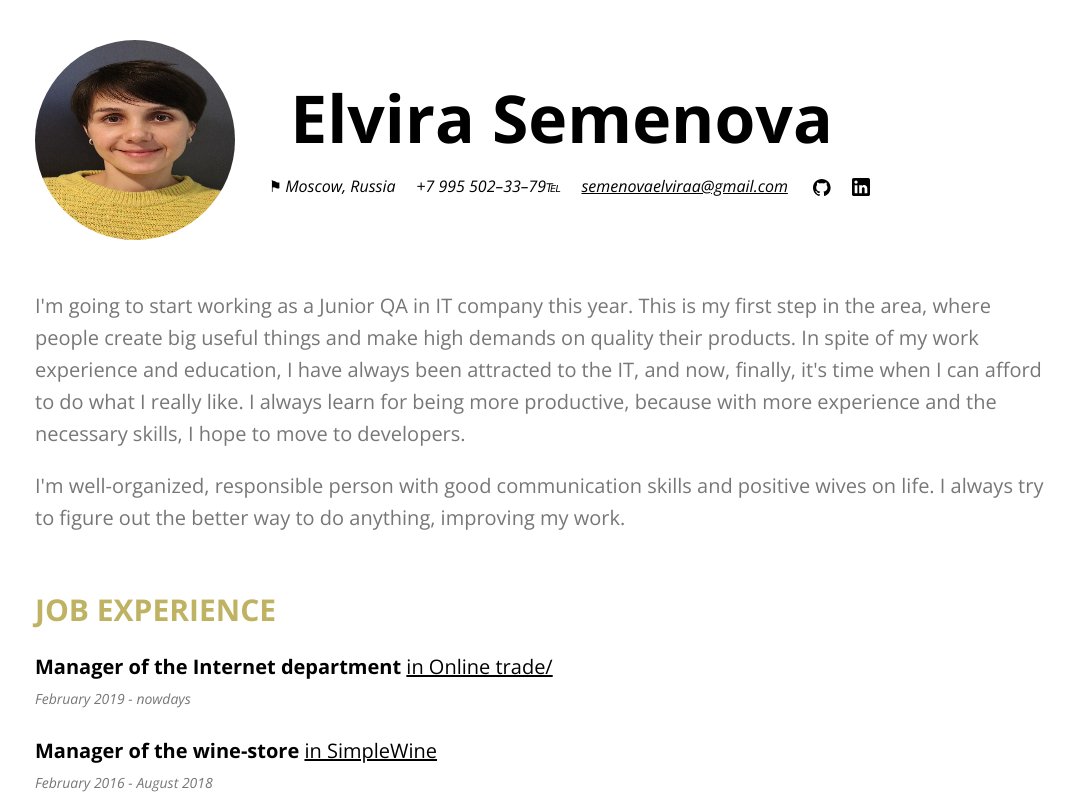
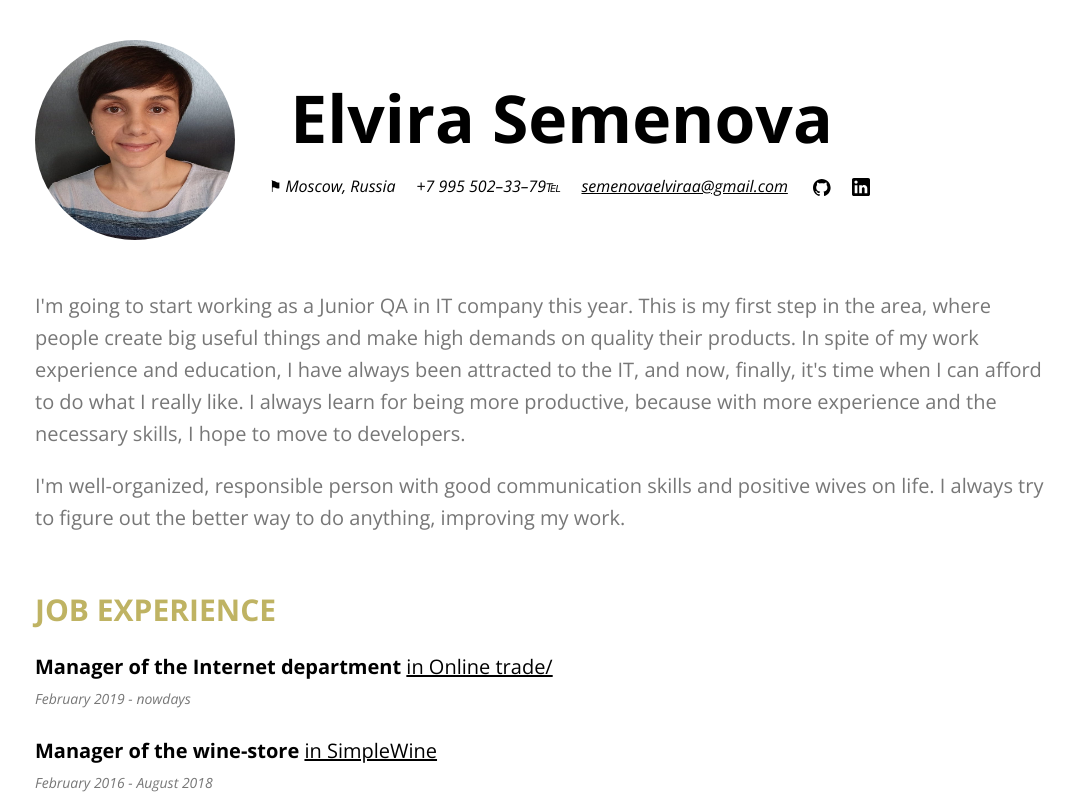
Before and after one commit to ElviraQA/rsschool-cv, a plain HTML site: page index.html in a window 1280 px wide. Shown: the top 802 px of the page, without its empty margins (93-1167 px from the left). Drawn offline with nearby package versions, Linux system fonts and the light colour scheme.

Commit message:
fix: photo

```diff
--- a/index.html
+++ b/index.html
@@ -158,7 +158,7 @@ body {
 <body>
 <div class="content">
     <header>
-        <img class="photo" src="Elvira-Semenova.png" alt="Photo of Elvira Semenova">
+        <img class="photo" src="Elvira-Semenova.jpg" alt="Photo of Elvira Semenova">
 
         <div class="title">
             <h1>Elvira Semenova</h1>
```
Also changed, not shown: Elvira-Semenova.jpg (added), Elvira-Semenova1.jpg (added).
